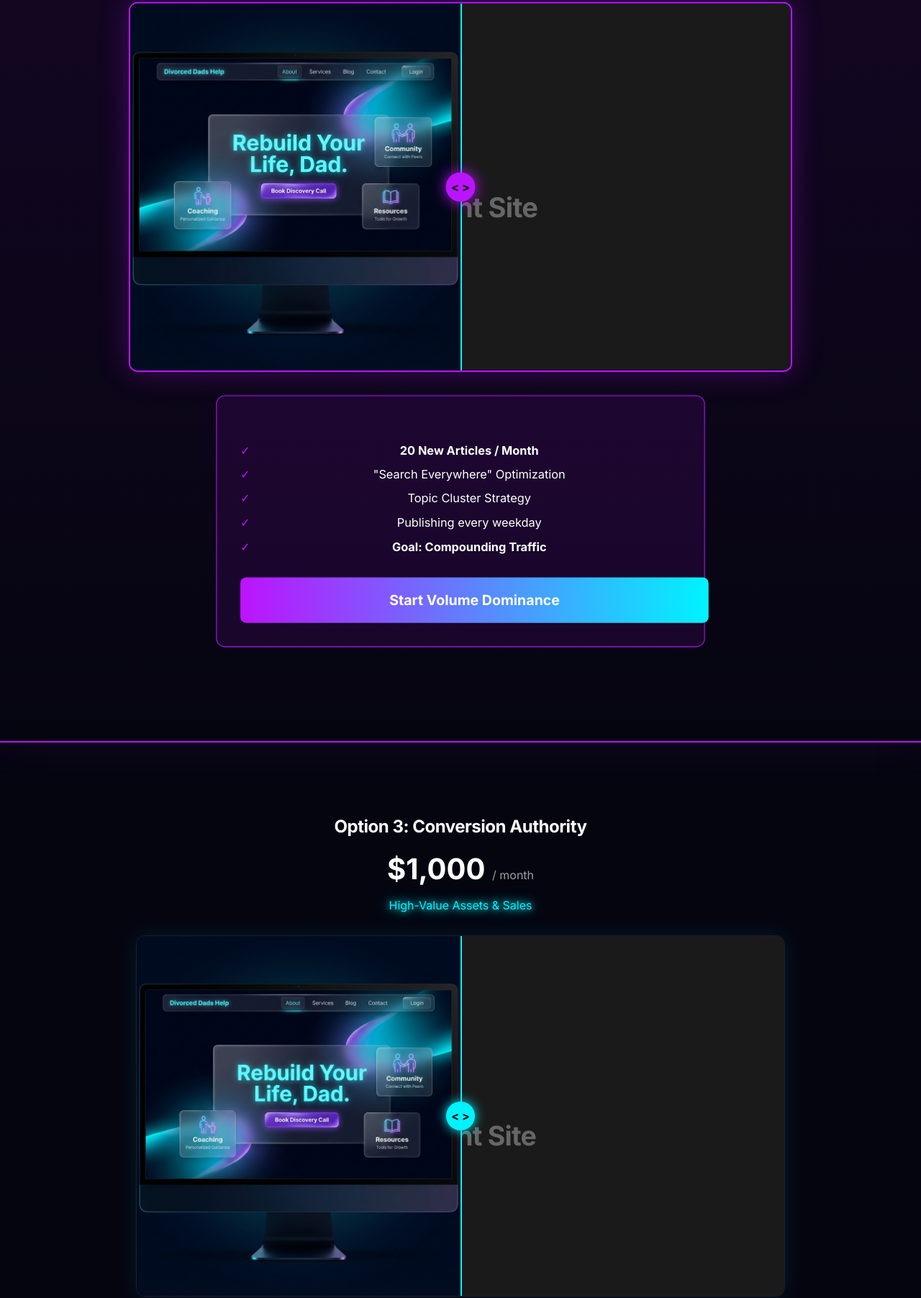
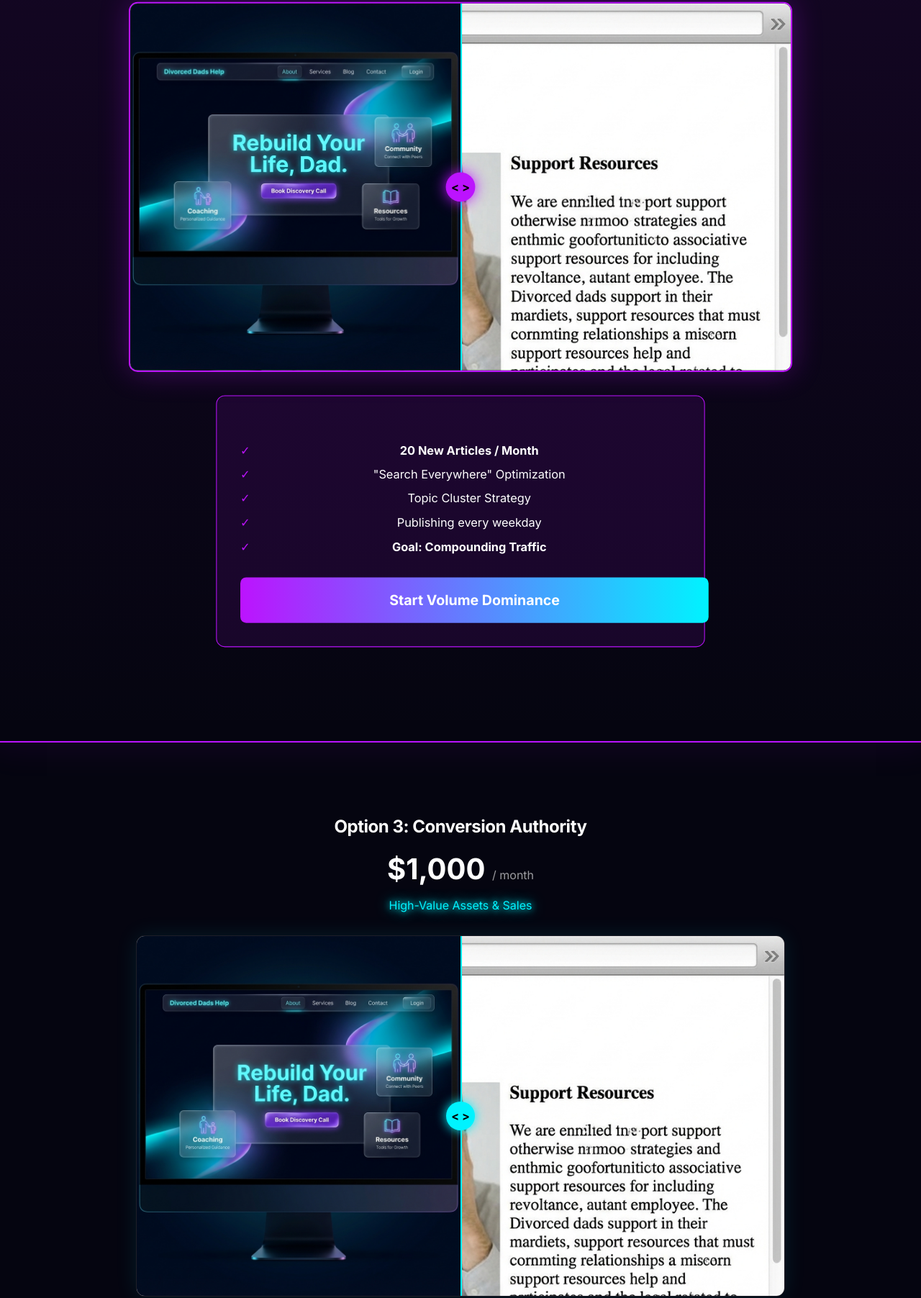
Before and after one commit to neel-nfn/matteo-before-after, a plain HTML site: page index.html in a window 1280 px wide. Shown: the part 2244-4048 px from the top of the page at 72% size. Drawn offline with Linux system fonts and the light colour scheme.

Commit message:
Fix before images for tiers 2 and 3

```diff
--- a/index.html
+++ b/index.html
@@ -67,10 +67,13 @@
 
             <div class="slider-container" id="slider2"
                 style="border: 2px solid var(--secondary-neon); box-shadow: 0 0 40px rgba(188, 19, 254, 0.3);">
-                <div class="image-wrapper before-image">
-                    <div>
-                        <span class="badge badge-red">LCP: 4.2s</span>
-                        <h3>Current Site</h3>
+                <div class="image-wrapper before-image"
+                    style="background-image: url('before_site_proxy_1765570497005.png'); background-size: cover; background-position: top center;">
+                    <div style="position: absolute; top: 1rem; left: 1rem;">
+                        <span class="badge badge-red">LCP: 4.2s (Current)</span>
+                        <h3
+                            style="background: rgba(0,0,0,0.7); padding: 0.2rem 0.5rem; border-radius: 4px; display: inline-block; margin-top: 0.5rem;">
+                            Current Site</h3>
                     </div>
                 </div>
                 <div class="image-wrapper after-image" id="afterImage2"
@@ -106,10 +109,13 @@
             </div>
 
             <div class="slider-container" id="slider3">
-                <div class="image-wrapper before-image">
-                    <div>
-                        <span class="badge badge-red">LCP: 4.2s</span>
-                        <h3>Current Site</h3>
+                <div class="image-wrapper before-image"
+                    style="background-image: url('before_site_proxy_1765570497005.png'); background-size: cover; background-position: top center;">
+                    <div style="position: absolute; top: 1rem; left: 1rem;">
+                        <span class="badge badge-red">LCP: 4.2s (Current)</span>
+                        <h3
+                            style="background: rgba(0,0,0,0.7); padding: 0.2rem 0.5rem; border-radius: 4px; display: inline-block; margin-top: 0.5rem;">
+                            Current Site</h3>
                     </div>
                 </div>
                 <div class="image-wrapper after-image" id="afterImage3"
```
